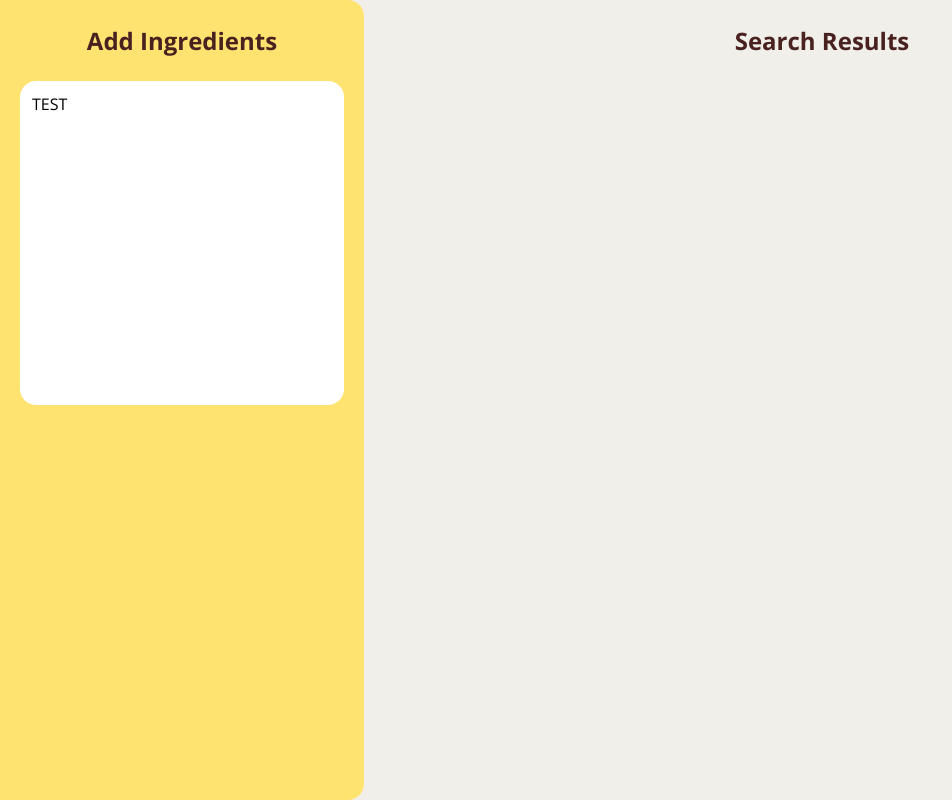
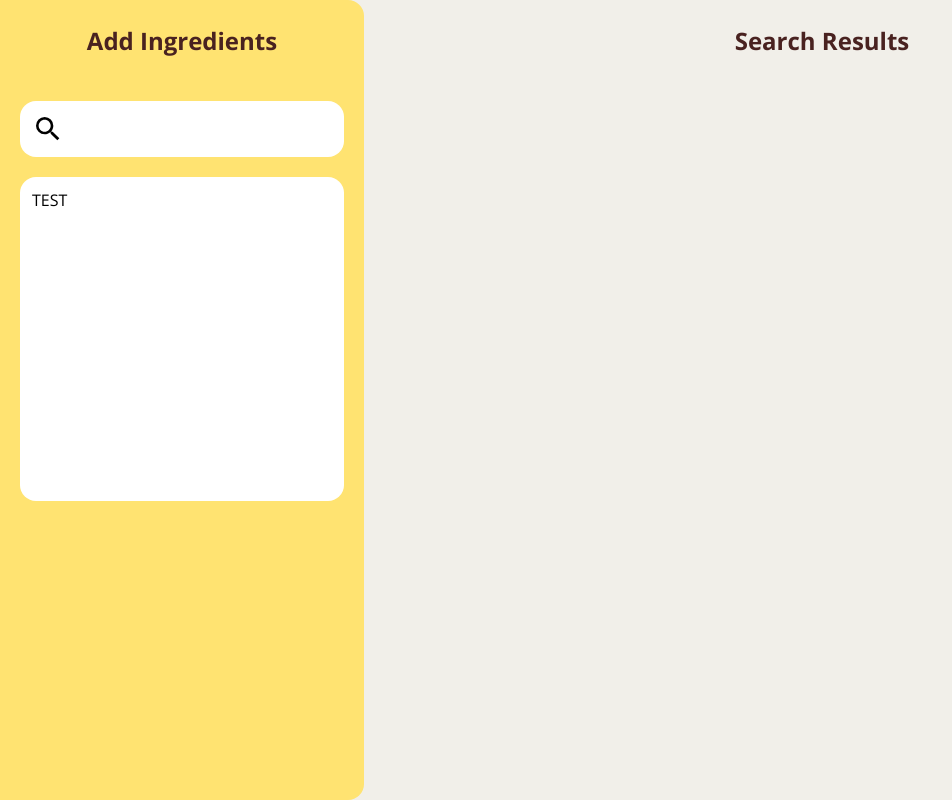
Before and after one commit to jskpaul/frigo, a React (Create React App) app in the folder frontend/: page / in a window 1280 px wide. Shown: the whole page, without its empty margins (0-952 px from the left). Built offline with nearby package versions, Linux system fonts and the light colour scheme.

Commit message:
addSearchBar

```diff
--- /dev/null
+++ b/frontend/src/components/IngreSearch.jsx
@@ -0,0 +1,32 @@
+import { useState } from "react";
+import styled from "styled-components";
+
+import icon from './resources/magnify.svg';
+
+export default function IngreSearch() {
+    return (
+        <IngredientSearch>
+            <img src={icon}/>
+            <SearchInput type="text"/>
+        </IngredientSearch>
+    )
+}
+
+const IngredientSearch = styled.div`
+    display: flex;
+    height: 32px;
+    width: 300px;
+    flex-direction: row;
+    padding: 12px;
+    margin: 20px;
+    border-radius: 16px;
+    background: white;
+`
+
+const SearchInput = styled.input`
+    border: none;
+    :focus {
+        outline: none;
+    }
+
+`
--- a/frontend/src/components/Sidebar.jsx
+++ b/frontend/src/components/Sidebar.jsx
@@ -1,12 +1,14 @@
 import styled from "styled-components";
 
 import Fridge from "./Fridge";
+import IngreSearch from "./IngreSearch";
 import Title from "./shared/Title";
 
 export default function Sidebar(props) {
     return (
         <SidebarWrapper>
             <Title>Add Ingredients</Title>
+            <IngreSearch></IngreSearch>
             <Fridge></Fridge>
         </SidebarWrapper>
     )
```
Also changed, not shown: frontend/src/components/resources/magnify.svg (added).
